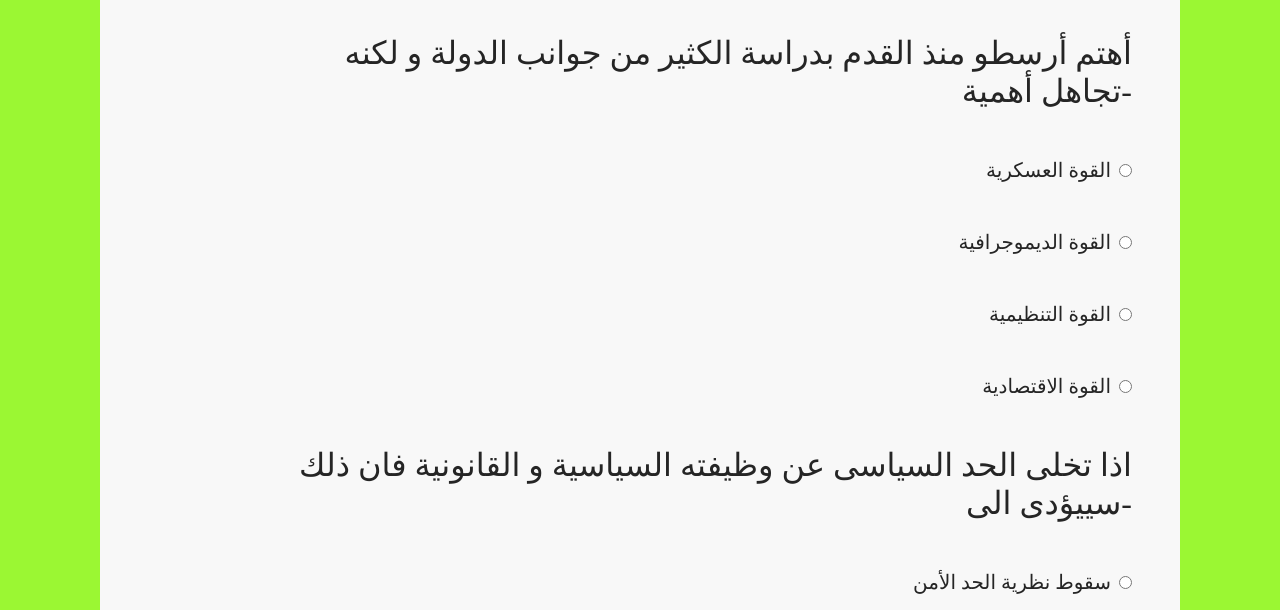
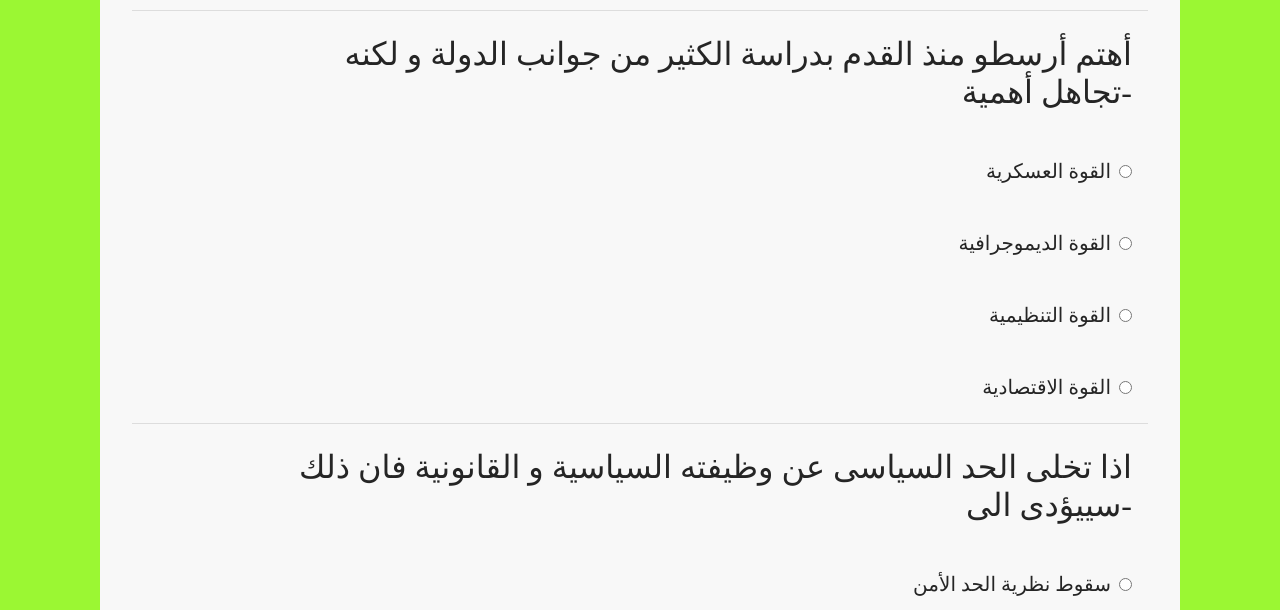
Before and after one commit to MaryEhb/1st-quiz-site, a plain HTML site: page index.html in a window 1280 px wide. Shown: the part 190-800 px from the top of the page. Drawn offline with Linux system fonts and the light colour scheme.

Commit message:
Update style.css

```diff
--- a/style.css
+++ b/style.css
@@ -66,7 +66,7 @@ input{
     flex-direction: column;
     align-items: flex-end;
     width: 100%;
-
+    border-top: 1px solid #ddd;
 }
 
 #quiz .question p{
```
